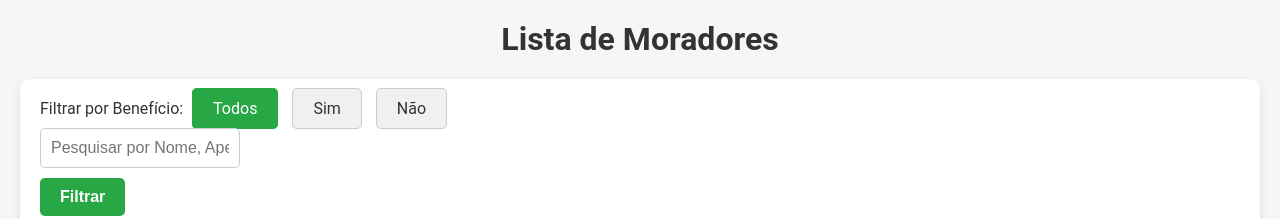
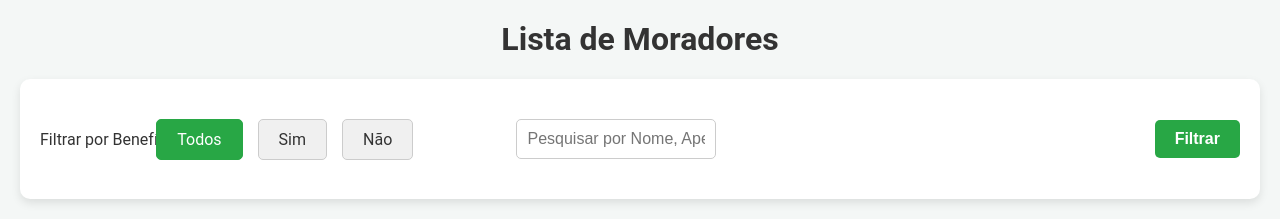
Before and after one commit to sieg3d/AtividadeIntegradoraV, a Flask app: page /listar_moradores in a window 1280 px wide. Shown: the part 49-268 px from the top of the page. Run offline with Flask 3, Linux system fonts and the light colour scheme.

Commit message:
Icones e mini ajustes
Alteraçôes no estoque atual e lista de moradores, e imagens para a pagina inicial

```diff
--- a/static/css/style.css
+++ b/static/css/style.css
@@ -760,11 +776,26 @@ form table td:nth-child(4) {
     text-align: center;
 }
 
+#formmoradores{
+    display: flex;
+    align-items: center;
+    justify-content: space-between;
+    flex-wrap: wrap;
+}
+
+.search-bar_moradores{
+    padding: 10px;
+    width: 300px;
+    margin-left: -20%;
+}
 /* Botões de filtro */
 .filter-buttons {
-    display: inline-block;
-    margin-right: 10px;
-}
+    display: flex;
+    gap: 5px;
+    align-items: center;
+    margin-left: -30%;
+}
+
 
 .filter-button {
     padding: 10px 20px;
--- a/templates/estoque_atual.html
+++ b/templates/estoque_atual.html
@@ -12,7 +12,7 @@
 
 <form id="search-form" method="GET" action="/estoque" class="search-form">
     <div class="form-group">
-        <input type="text" name="busca" id="search" placeholder="🔍 Buscar item no estoque..." value="{{ request.args.get('busca', '') }}">
+        <input type="text" name="busca" id="search" placeholder="🔍 Buscar item no estoque..." value="{{ request.args.get('busca', '') }}" >
     </div>
     <div class="form-group">
         <select name="categoria" id="categoria">
--- a/templates/listar_moradores.html
+++ b/templates/listar_moradores.html
@@ -5,7 +5,7 @@
 {% block content %}
     <h1>Lista de Moradores</h1>
 
-    <form method="GET" action="{{ url_for('listar_moradores') }}">
+    <form method="GET"  id="formmoradores">
         <label>Filtrar por Benefício:</label>
 
         <div class="filter-buttons">
@@ -20,7 +20,7 @@
         </div>
 
         <!-- Campo de busca -->
-        <div class="search-bar">
+        <div class="search-bar_moradores">
             <input type="text" name="busca" placeholder="Pesquisar por Nome, Apelido ou CPF" value="{{ request.args.get('busca', '') }}">
         </div>
 
```
Also changed, not shown: other parts of static/css/style.css (+28 -10 lines), instance/projetos.db, static/img/eventos.png (added), static/img/moradores.png (added), static/img/reclamacao.png (added).
